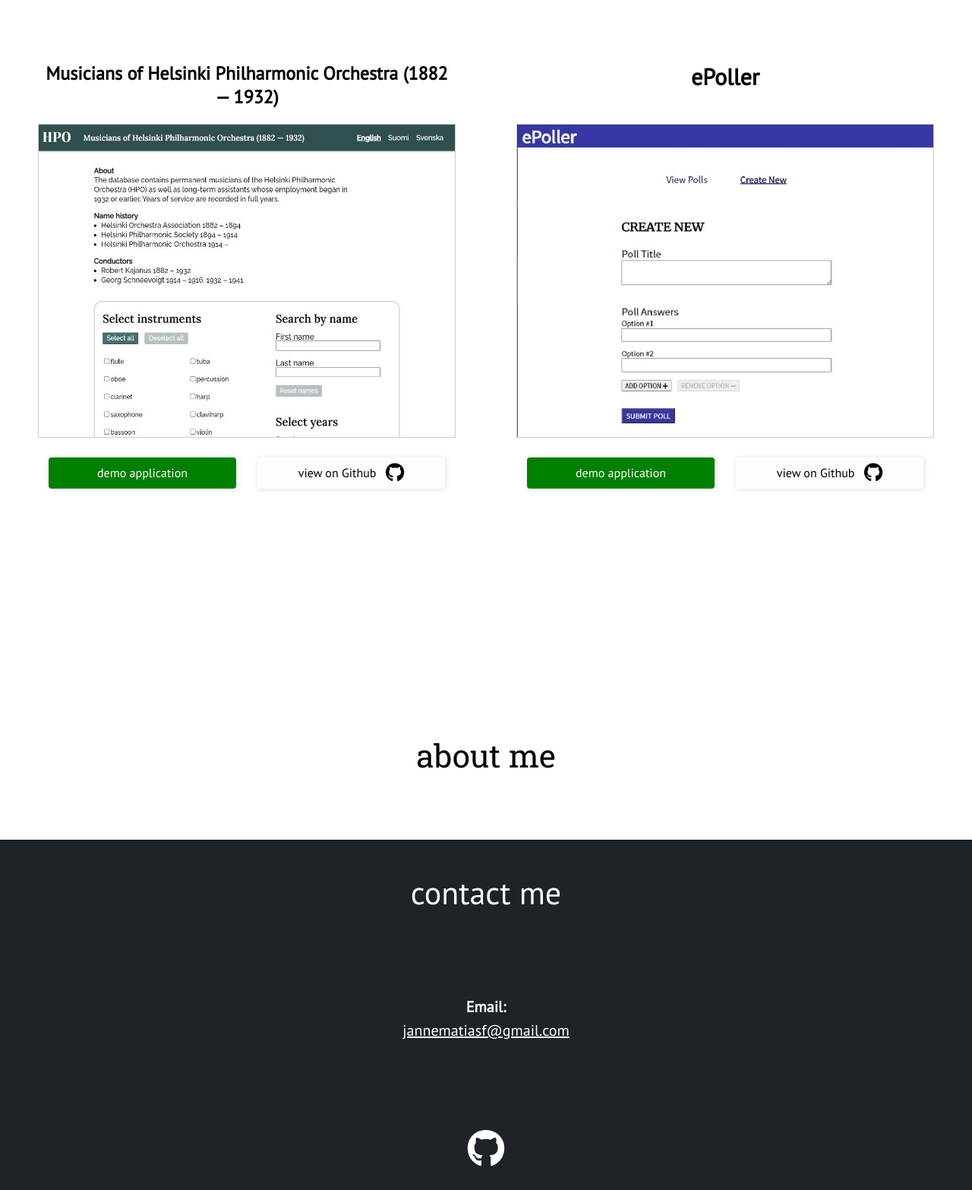
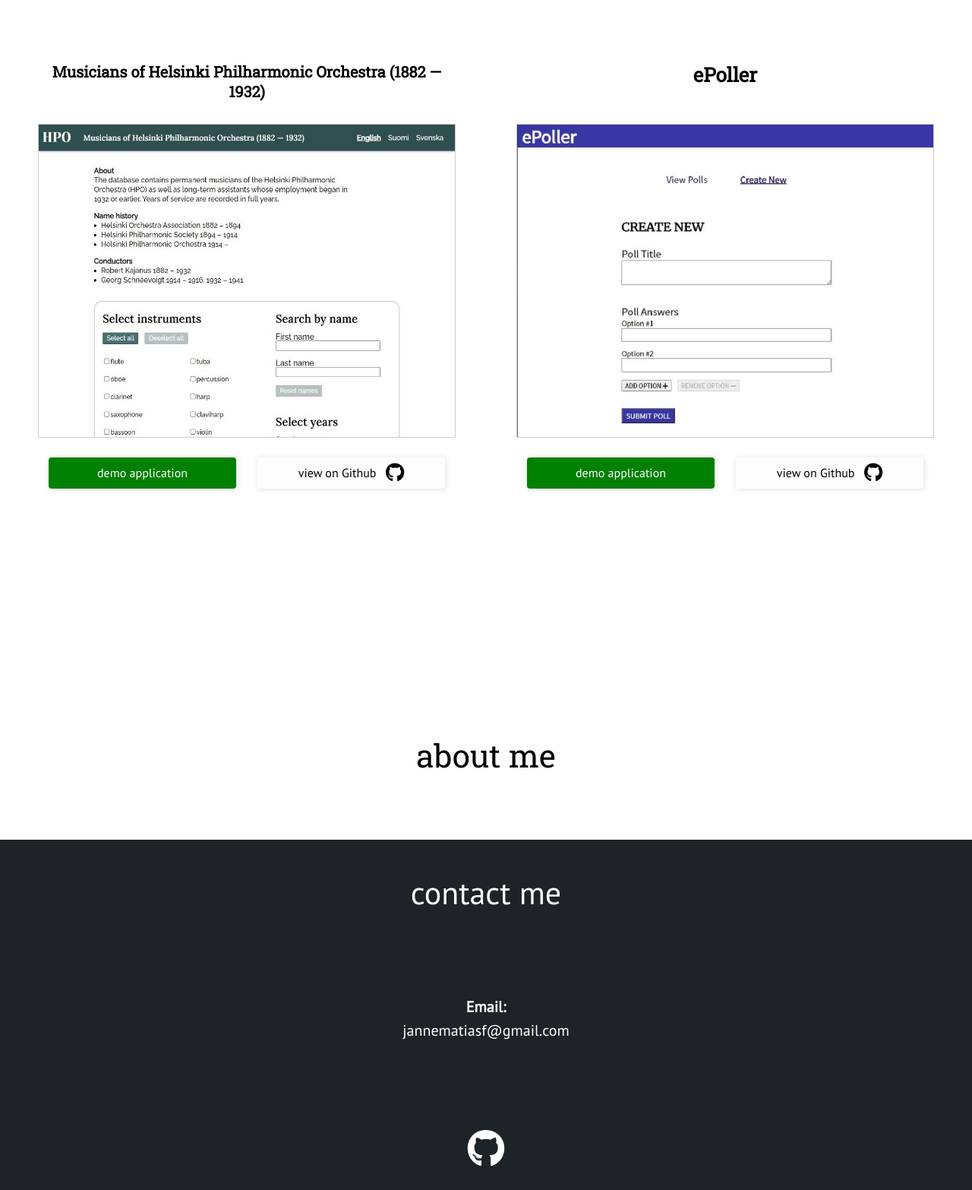
Before and after one commit to JMFStorm/jmfstorm.github.io, a website: page src/public/index.html in a window 1280 px wide. Shown: the part 959-2525 px from the top of the page at 76% size. Drawn offline with Linux system fonts and the light colour scheme.

Commit message:
chenge font

```diff
--- a/src/public/index.html
+++ b/src/public/index.html
@@ -135,10 +135,7 @@
           <ul class="contacts-list">
             <li class="contacts-list__item">
               <h3>Email:</h3>
-              <a
-                href="mailto: jannematiasf@gmail.com?subject = Feedback&body = Message"
-                >jannematiasf@gmail.com</a
-              >
+              <a>jannematiasf@gmail.com</a>
             </li>
           </ul>
           <ul class="links-list">
--- a/src/scss/style.scss
+++ b/src/scss/style.scss
@@ -286,13 +286,14 @@
         margin: auto;
         height: 100%;
         .project-card__title {
-          font-size: clamp(3rem, 1.15vw, 3.6rem);
+          font-family: $font-serif;
+          font-size: clamp(2.6rem, 1.15vw, 3.6rem);
           font-weight: 700;
           text-align: center;
           margin-bottom: auto;
         }
         .title--small {
-          font-size: clamp(2.4rem, 1.05vw, 2.8rem);
+          font-size: clamp(2rem, 1.1vw, 2.8rem);
         }
         .project-card__figure {
           text-align: center;
```
Also changed, not shown: src/public/styles/style.css, 1 other file.
